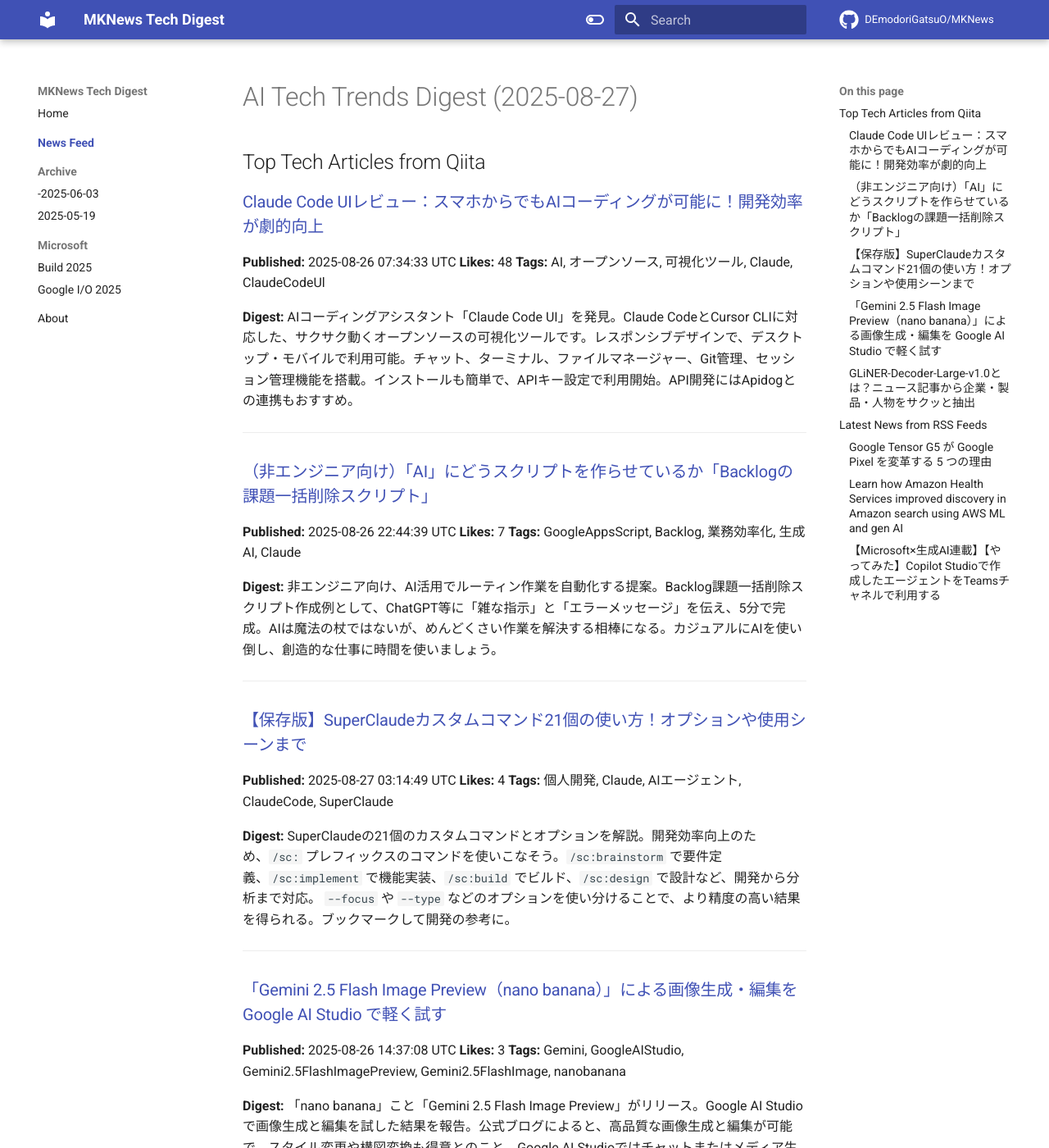
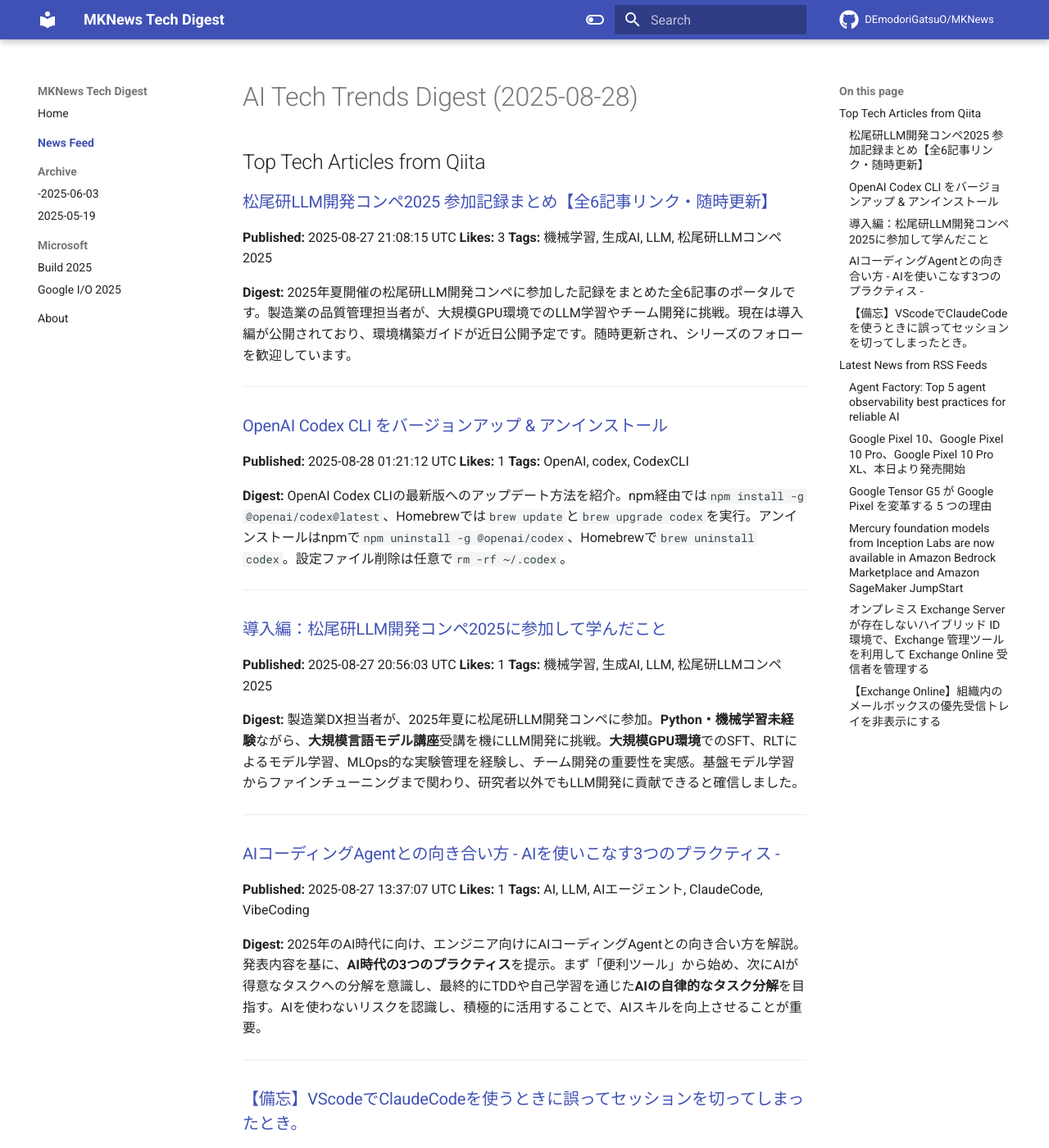
Before and after one commit to DEmodoriGatsuO/MKNews, an MkDocs documentation site: the page built from docs/news/index.md, in a window 1280 px wide and 1400 px high. Shown: the whole window at 82% size. Built offline with MkDocs 1.6.1 and Material for MkDocs 9.7.7, drawn with Linux system fonts in a browser that asks for light colours; comment, search, counter and statistics services are not loaded; some of the changed text lies outside the part shown.

Commit message:
Automated AI Tech Digest - 2025-08-28

```diff
--- a/docs/news/index.md
+++ b/docs/news/index.md
@@ -1,61 +1,81 @@
-# AI Tech Trends Digest (2025-08-27)
+# AI Tech Trends Digest (2025-08-28)
 
 
 ## Top Tech Articles from Qiita
 
 
-### [Claude Code UIレビュー：スマホからでもAIコーディングが可能に！開発効率が劇的向上](https://qiita.com/takuya77088/items/518b213b1e6d3264afbe)
-**Published:** 2025-08-26 07:34:33 UTC
-**Likes:** 48
-**Tags:** AI, オープンソース, 可視化ツール, Claude, ClaudeCodeUl
+### [松尾研LLM開発コンペ2025 参加記録まとめ【全6記事リンク・随時更新】](https://qiita.com/hiro7_2kae/items/030bc9ce5431c26ed4ee)
+**Published:** 2025-08-27 21:08:15 UTC
+**Likes:** 3
+**Tags:** 機械学習, 生成AI, LLM, 松尾研LLMコンペ2025
 
 **Digest:**
-AIコーディングアシスタント「Claude Code UI」を発見。Claude CodeとCursor CLIに対応した、サクサク動くオープンソースの可視化ツールです。レスポンシブデザインで、デスクトップ・モバイルで利用可能。チャット、ターミナル、ファイルマネージャー、Git管理、セッション管理機能を搭載。インストールも簡単で、APIキー設定で利用開始。API開発にはApidogとの連携もおすすめ。
+2025年夏開催の松尾研LLM開発コンペに参加した記録をまとめた全6記事のポータルです。製造業の品質管理担当者が、大規模GPU環境でのLLM学習やチーム開発に挑戦。現在は導入編が公開されており、環境構築ガイドが近日公開予定です。随時更新され、シリーズのフォローを歓迎しています。
 
 ---
 
-### [（非エンジニア向け）「AI」にどうスクリプトを作らせているか「Backlogの課題一括削除スクリプト」](https://qiita.com/WdknWdkn/items/c71a918982e332a2668a)
-**Published:** 2025-08-26 22:44:39 UTC
-**Likes:** 7
-**Tags:** GoogleAppsScript, Backlog, 業務効率化, 生成AI, Claude
+### [OpenAI Codex CLI をバージョンアップ & アンインストール](https://qiita.com/hanaya/items/1d7510327b98f3a59939)
+**Published:** 2025-08-28 01:21:12 UTC
+**Likes:** 1
+**Tags:** OpenAI, codex, CodexCLI
 
 **Digest:**
-非エンジニア向け、AI活用でルーティン作業を自動化する提案。Backlog課題一括削除スクリプト作成例として、ChatGPT等に「雑な指示」と「エラーメッセージ」を伝え、5分で完成。AIは魔法の杖ではないが、めんどくさい作業を解決する相棒になる。カジュアルにAIを使い倒し、創造的な仕事に時間を使いましょう。
+OpenAI Codex CLIの最新版へのアップデート方法を紹介。npm経由では`npm install -g @openai/codex@latest`、Homebrewでは`brew update`と`brew upgrade codex`を実行。アンインストールはnpmで`npm uninstall -g @openai/codex`、Homebrewで`brew uninstall codex`。設定ファイル削除は任意で`rm -rf ~/.codex`。
 
 ---
 
-### [【保存版】SuperClaudeカスタムコマンド21個の使い方！オプションや使用シーンまで](https://qiita.com/tomada/items/177b6dbea92caecfb112)
-**Published:** 2025-08-27 03:14:49 UTC
-**Likes:** 4
-**Tags:** 個人開発, Claude, AIエージェント, ClaudeCode, SuperClaude
+### [導入編：松尾研LLM開発コンペ2025に参加して学んだこと](https://qiita.com/hiro7_2kae/items/6a0aade5dd405568ef47)
+**Published:** 2025-08-27 20:56:03 UTC
+**Likes:** 1
+**Tags:** 機械学習, 生成AI, LLM, 松尾研LLMコンペ2025
 
 **Digest:**
-SuperClaudeの21個のカスタムコマンドとオプションを解説。開発効率向上のため、`/sc:` プレフィックスのコマンドを使いこなそう。`/sc:brainstorm` で要件定義、`/sc:implement` で機能実装、`/sc:build` でビルド、`/sc:design` で設計など、開発から分析まで対応。 `--focus` や `--type` などのオプションを使い分けることで、より精度の高い結果を得られる。ブックマークして開発の参考に。
+製造業DX担当者が、2025年夏に松尾研LLM開発コンペに参加。**Python・機械学習未経験**ながら、**大規模言語モデル講座**受講を機にLLM開発に挑戦。**大規模GPU環境**でのSFT、RLTによるモデル学習、MLOps的な実験管理を経験し、チーム開発の重要性を実感。基盤モデル学習からファインチューニングまで関わり、研究者以外でもLLM開発に貢献できると確信しました。
 
 ---
 
-### [「Gemini 2.5 Flash Image Preview（nano banana）」による画像生成・編集を Google AI Studio で軽く試す](https://qiita.com/youtoy/items/ac88beb6e82b558b0213)
-**Published:** 2025-08-26 14:37:08 UTC
-**Likes:** 3
-**Tags:** Gemini, GoogleAIStudio, Gemini2.5FlashImagePreview, Gemini2.5FlashImage, nanobanana
+### [AIコーディングAgentとの向き合い方 - AIを使いこなす3つのプラクティス -](https://qiita.com/eycjur/items/af42d743c39e03eb39fb)
+**Published:** 2025-08-27 13:37:07 UTC
+**Likes:** 1
+**Tags:** AI, LLM, AIエージェント, ClaudeCode, VibeCoding
 
 **Digest:**
-「nano banana」こと「Gemini 2.5 Flash Image Preview」がリリース。Google AI Studioで画像生成と編集を試した結果を報告。公式ブログによると、高品質な画像生成と編集が可能で、スタイル変更や構図変換も得意とのこと。Google AI Studioではチャットまたはメディア生成から利用可能。プロンプトによる画像生成・編集を試し、昼夜の変更も実現しました。
+2025年のAI時代に向け、エンジニア向けにAIコーディングAgentとの向き合い方を解説。発表内容を基に、**AI時代の3つのプラクティス**を提示。まず「便利ツール」から始め、次にAIが得意なタスクへの分解を意識し、最終的にTDDや自己学習を通じた**AIの自律的なタスク分解**を目指す。AIを使わないリスクを認識し、積極的に活用することで、AIスキルを向上させることが重要。
 
 ---
 
-### [GLiNER-Decoder-Large-v1.0とは？ニュース記事から企業・製品・人物をサクッと抽出](https://qiita.com/john-rocky/items/4ee7bf70b0480a6e22fe)
-**Published:** 2025-08-26 12:54:23 UTC
-**Likes:** 2
-**Tags:** AI, エンジニア, 要約, colaboratory, LLM
+### [【備忘】VScodeでClaudeCodeを使うときに誤ってセッションを切ってしまったとき。](https://qiita.com/osushisushisushi/items/6c43996813bf3f89c1d7)
+**Published:** 2025-08-27 10:47:25 UTC
+**Likes:** 1
+**Tags:** tips, VSCode, Claude, ClaudeCode
 
 **Digest:**
-GLiNER-Decoder-Large-v1.0は、任意のラベルでニュース記事から情報を抽出できるNERモデル。トヨタとテスラのEV発表記事から、企業、製品、人物、場所、日付、イベントなどを抽出。ゼロショット対応で日本語にも対応し、経済、政治、スポーツなど様々な分野で活用可能。精度調整や使い方のコツも解説。
+VSCode拡張機能ClaudeCodeでセッションが途切れると、Diff表示がされなくなる問題が発生。解決策は、古いチャットを閉じ、ClaudeCodeアイコンから新しいセッションを立ち上げ、"exit"で終了後、ターミナルで`claude --resume`を実行してセッションを再開すること。ターミナル利用との切り替えやDiff表示の不便さを解消するため、この方法が推奨されます。
 
 ---
 
 ## Latest News from RSS Feeds
 
+
+### [Agent Factory: Top 5 agent observability best practices for reliable AI](https://azure.microsoft.com/en-us/blog/agent-factory-top-5-agent-observability-best-practices-for-reliable-ai/)
+**Source:** Azure AI Blog
+**Published:** 2025-08-27 15:00:00 UTC
+**Tags:** AI + machine learning, Agent Factory, AI
+
+**Digest:**
+エージェント型AIの信頼性確保には「エージェントオブザーバビリティ」が不可欠。開発から運用まで、深層的な可視化を実現し、問題早期発見、品質・安全性の検証、パフォーマンス最適化に貢献。Azure AI Foundry Observabilityは、評価、モニタリング、トレーシング、ガバナンスを統合し、CI/CD連携も可能。モデル選定、継続的な評価、CI/CDへの統合、AIレッドチームによる脆弱性スキャン、本番環境でのモニタリングが、信頼できるAI構築の鍵となる。
+
+---
+
+### [Google Pixel 10、Google Pixel 10 Pro、Google Pixel 10 Pro XL、本日より発売開始](https://blog.google/intl/ja-jp/feed/pixel-10-available-now/)
+**Source:** Google Japan Blog
+**Published:** 2025-08-28 10:00:00 UTC
+**Tags:** Pixel
+
+**Digest:**
+本日、Google Pixel 10、Pixel 10 Pro、Pixel 10 Pro XL が発売。新開発の Google Tensor G5 チップと Gemini Nano を搭載し、デザインとハードウェアを刷新しました。Google 史上最もパワフルな Pixel シリーズとして、更なる進化を遂げています。
+
+---
 
 ### [Google Tensor G5 が Google Pixel を変革する 5 つの理由](https://blog.google/intl/ja-jp/products/devices-services/tensor-g5-pixel-10/)
 **Source:** Google Japan Blog
@@ -63,26 +83,36 @@
 **Tags:** Pixel
 
 **Digest:**
-Google Pixel 10シリーズに搭載される第5世代Google Tensorチップは、最新のAI技術を搭載し、Pixelシリーズを革新します。このチップは、AI処理能力を大幅に向上させ、ユーザーエクスペリエンスをさらに向上させる可能性を秘めています。
+Google Pixel 10シリーズに搭載される第5世代Google Tensorチップは、最新のAI技術を駆使し、大幅な進化を遂げる見込みです。このチップは、Pixelデバイスのパフォーマンス向上だけでなく、画像処理や音声認識などのAI関連機能においても、更なる進化をもたらすでしょう。
 
 ---
 
-### [Learn how Amazon Health Services improved discovery in Amazon search using AWS ML and gen AI](https://aws.amazon.com/blogs/machine-learning/learn-how-amazon-health-services-improved-discovery-in-amazon-search-using-aws-ml-and-gen-ai/)
+### [Mercury foundation models from Inception Labs are now available in Amazon Bedrock Marketplace and Amazon SageMaker JumpStart](https://aws.amazon.com/blogs/machine-learning/mercury-foundation-models-from-inception-labs-are-now-available-in-amazon-bedrock-marketplace-and-amazon-sagemaker-jumpstart/)
 **Source:** AWS ML Blog
-**Published:** 2025-08-26 18:37:21 UTC
-**Tags:** Amazon Athena, Amazon Bedrock, Amazon EMR, Amazon SageMaker, AWS Health, Customer Solutions, Healthcare
+**Published:** 2025-08-27 15:39:06 UTC
+**Tags:** Amazon Bedrock, Amazon SageMaker JumpStart, Announcements
 
 **Digest:**
-Amazon Health Servicesは、Amazonのeコマースドメインでヘルスケア検索の課題を解決するため、AWSサービスを活用。ML、NLP、ベクトル検索を組み合わせ、医療用語や顧客意図を理解し、処方薬やプライマリケアサービスなど関連性の高い結果を表示。Amazon BedrockによるLLMを用いて製品情報を拡充、検索とサービスの接続を改善しました。
+Inception LabsのMercuryおよびMercury Coder基盤モデルが、Amazon Bedrock MarketplaceとSageMaker JumpStartで利用可能に。高速生成と高品質なコード生成が特徴で、最大1,100 tokens/秒の速度を実現。Bedrock Marketplaceでは簡単にモデルをデプロイでき、SageMaker JumpStartでも利用可能。コード生成にも利用できます。
 
 ---
 
-### [【Microsoft×生成AI連載】【やってみた】Copilot Studioで作成したエージェントをTeamsチャネルで利用する](https://blog.jbs.co.jp/entry/2025/08/27/090337)
+### [オンプレミス Exchange Server が存在しないハイブリッド ID 環境で、Exchange 管理ツールを利用して Exchange Online 受信者を管理する](https://blog.jbs.co.jp/entry/2025/08/28/130027)
 **Source:** JBS Blog
-**Published:** 2025-08-27 00:03:37 UTC
-**Tags:** Copilot, Microsoft Copilot, Microsoft 365 Copilot, 生成AI, Microsoft×生成AI連載
+**Published:** 2025-08-28 04:00:27 UTC
+**Tags:** Microsoft 365, Exchange Online, Exchange Server, Tech
 
 **Digest:**
-Microsoft Copilot StudioのエージェントをTeamsで活用するためのガイドを紹介。事前設定からスムーズな利用法まで詳しく解説し、AIエージェントのメリットと注意点にも言及しています。Teams内での効率的な活用を促す情報が満載です。
+ハイブリッドID環境で、オンプレミスExchange Serverを使わずに受信者を管理する方法を紹介。Exchange管理ツールを用いて、Exchange Online環境における**受信者**の作成、変更、削除といった**管理**作業を可能にします。**オンプレミス環境**がなくても、**Exchange Online**を効率的に利用できるようになる手順です。
 
 ---
+
+### [【Exchange Online】組織内のメールボックスの優先受信トレイを非表示にする](https://blog.jbs.co.jp/entry/2025/08/28/115629)
+**Source:** JBS Blog
+**Published:** 2025-08-28 02:56:29 UTC
+**Tags:** Microsoft 365, Exchange Online, PoweShell
+
+**Digest:**
+Exchange Onlineで組織内メールボックス管理を効率化する手法。優先受信トレイを非表示にすることで、情報の**一元管理**を促進し、不要な混乱を解消します。これにより、**メール整理**が容易になり、**業務効率**が向上。詳細な設定方法を通じて、より**組織的**なメール運用を目指しましょう。
+
+---
```
